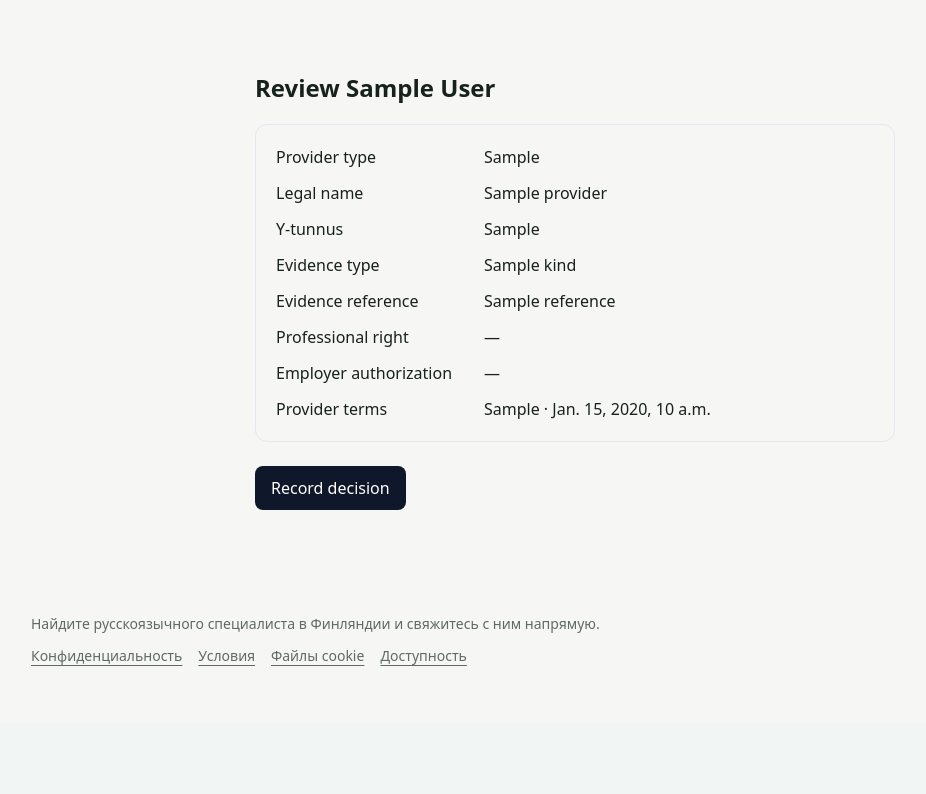
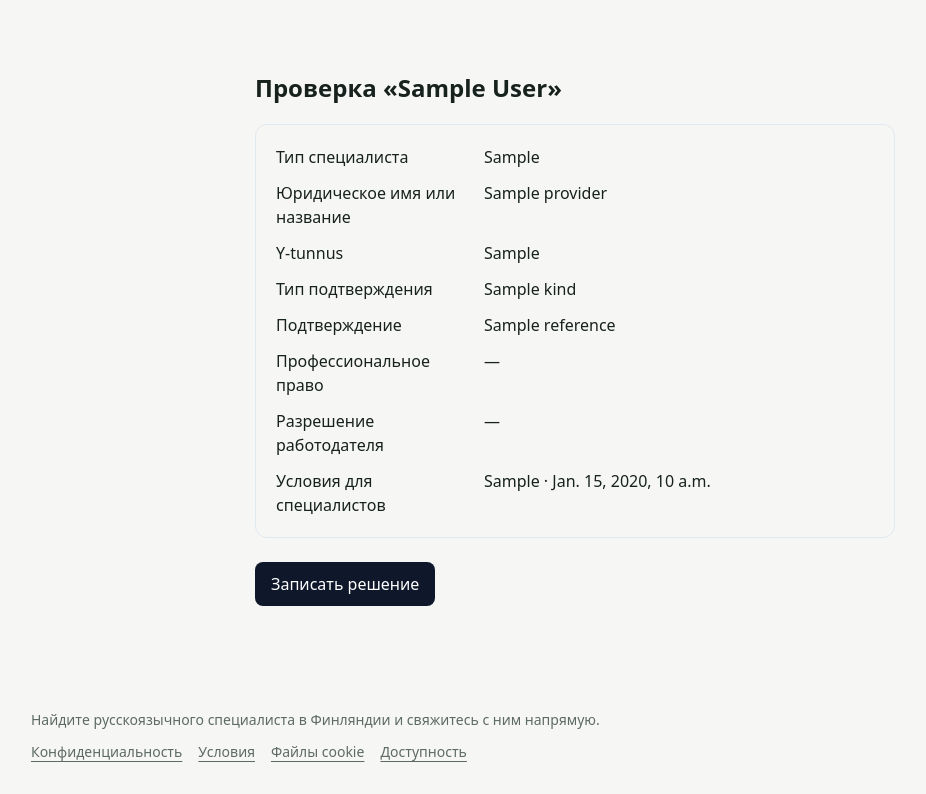
Before and after one commit to StrayForest/palvelut, a Django app: template templates/providers/staff_claim_review.html in a window 1280 px wide. Shown: the part 77-871 px from the top of the page, without its empty margins (65-991 px from the left). Before the commit the page ends 743 px from the top, so only its background shows below. Run offline with Django 5.2, Linux system fonts and the light colour scheme; the template is opened without the code that fills it: most values are stand-ins (such as "Sample title", 1, 10 or a date in 2020); style sheets or scripts are compiled from the project's sources; parts of the project's set-up code (start-up, migrations or seed data) failed here and were passed over; some libraries are stand-ins or nearby versions.

Commit message:
P6: translate staff claim review

```diff
--- a/templates/providers/staff_claim_review.html
+++ b/templates/providers/staff_claim_review.html
@@ -1,22 +1,22 @@
 {% extends "base.html" %}
-{% load i18n %}
+{% block title %}Проверка права на карточку · Finrix Palvelut{% endblock %}
 {% block content %}
-<main class="mx-auto max-w-2xl px-4 py-10">
-  <h1 class="text-2xl font-semibold">{% blocktranslate with name=provider.display_name %}Review {{ name }}{% endblocktranslate %}</h1>
+<section class="mx-auto max-w-2xl px-4 py-10">
+  <h1 class="text-2xl font-semibold">Проверка «{{ provider.display_name }}»</h1>
   <dl class="mt-5 grid gap-x-4 gap-y-3 rounded-xl border border-slate-200 p-5 sm:grid-cols-[12rem_1fr]">
-    <dt class="font-medium">{% translate "Provider type" %}</dt><dd>{{ provider.get_provider_type_display }}</dd>
-    <dt class="font-medium">{% translate "Legal name" %}</dt><dd>{{ provider.legal_name }}</dd>
-    <dt class="font-medium">{% translate "Y-tunnus" %}</dt><dd>{{ provider.y_tunnus|default:"—" }}</dd>
-    <dt class="font-medium">{% translate "Evidence type" %}</dt><dd>{{ provider.claim_evidence.kind }}</dd>
-    <dt class="font-medium">{% translate "Evidence reference" %}</dt><dd class="break-words">{{ provider.claim_evidence.reference }}</dd>
-    <dt class="font-medium">{% translate "Professional right" %}</dt><dd class="break-words">{{ provider.claim_evidence.professional_right_reference|default:"—" }}</dd>
-    <dt class="font-medium">{% translate "Employer authorization" %}</dt><dd class="break-words">{{ provider.claim_evidence.employer_authorization_reference|default:"—" }}</dd>
-    <dt class="font-medium">{% translate "Provider terms" %}</dt><dd>{{ provider.claim_evidence.provider_terms_version }} · {{ provider.claim_evidence.provider_terms_accepted_at }}</dd>
+    <dt class="font-medium">Тип специалиста</dt><dd>{% if provider.provider_type == 'business' %}Компания или предприниматель{% elif provider.provider_type == 'individual' %}Частное лицо{% else %}{{ provider.provider_type }}{% endif %}</dd>
+    <dt class="font-medium">Юридическое имя или название</dt><dd>{{ provider.legal_name }}</dd>
+    <dt class="font-medium">Y-tunnus</dt><dd>{{ provider.y_tunnus|default:"—" }}</dd>
+    <dt class="font-medium">Тип подтверждения</dt><dd>{% if provider.claim_evidence.kind == 'registry_signatory' %}Право представлять компанию в официальном реестре{% elif provider.claim_evidence.kind == 'business_domain_email' %}Рабочая почта на домене компании{% elif provider.claim_evidence.kind == 'staff_reviewed_equivalent' %}Другое подтверждение для ручной проверки{% else %}{{ provider.claim_evidence.kind }}{% endif %}</dd>
+    <dt class="font-medium">Подтверждение</dt><dd class="break-words">{{ provider.claim_evidence.reference }}</dd>
+    <dt class="font-medium">Профессиональное право</dt><dd class="break-words">{{ provider.claim_evidence.professional_right_reference|default:"—" }}</dd>
+    <dt class="font-medium">Разрешение работодателя</dt><dd class="break-words">{{ provider.claim_evidence.employer_authorization_reference|default:"—" }}</dd>
+    <dt class="font-medium">Условия для специалистов</dt><dd>{{ provider.claim_evidence.provider_terms_version }} · {{ provider.claim_evidence.provider_terms_accepted_at }}</dd>
   </dl>
   <form method="post" class="mt-6 space-y-4">
     {% csrf_token %}
     {{ form.as_p }}
-    <button type="submit" class="min-h-11 rounded-lg bg-slate-900 px-4 py-2 text-white">{% translate "Record decision" %}</button>
+    <button type="submit" class="min-h-11 rounded-lg bg-slate-900 px-4 py-2 text-white">Записать решение</button>
   </form>
-</main>
+</section>
 {% endblock %}
```
